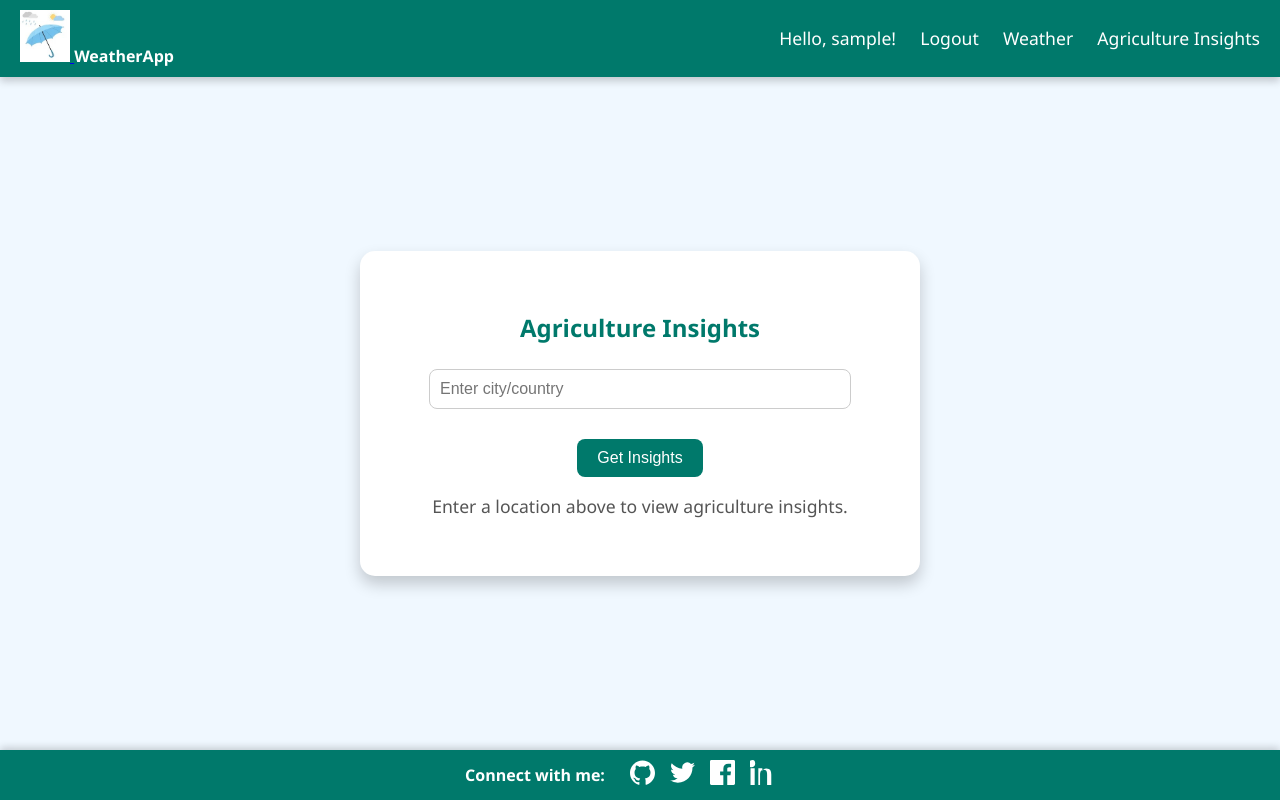
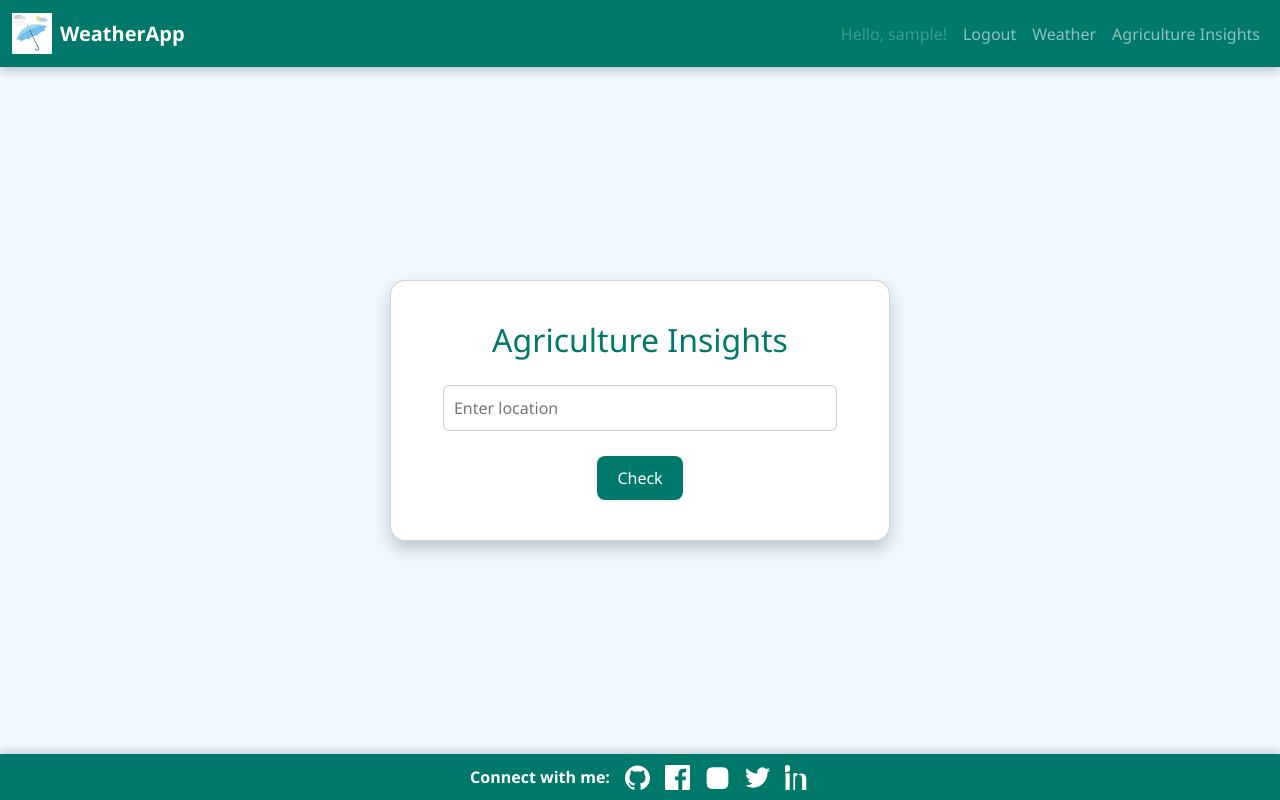
Before and after one commit to paulsangu7/weather-website, a Flask app: page /agriculture in a window 1280 px wide. Run offline with Flask 3, Linux system fonts and the light colour scheme; the visitor is signed in with stand-in values (Sample User, id 1).

Commit message:
Updated app.py file by fixing routes

```diff
--- a/app.py
+++ b/app.py
@@ -2,6 +2,8 @@ from flask import Flask, render_template, request, redirect, url_for, session
 from pymongo import MongoClient
 import os
 from dotenv import load_dotenv
+from functools import wraps
+
 from models.user import create_user, validate_user, find_user_by_email
 from utils.weather_api import get_weather
 from utils.agriculture_api import get_agriculture_data
@@ -16,6 +18,17 @@ db = client.weather_app
 users_collection = db.users
 
 # -----------------------------
+# Helper: Login Required Decorator
+# -----------------------------
+def login_required(f):
+    @wraps(f)
+    def decorated_function(*args, **kwargs):
+        if not session.get("email"):
+            return redirect(url_for("login"))
+        return f(*args, **kwargs)
+    return decorated_function
+
+# -----------------------------
 # Authentication Routes
 # -----------------------------
 @app.route("/signup", methods=["GET", "POST"])
@@ -25,15 +38,18 @@ def signup():
         email = request.form.get("email")
         password = request.form.get("password")
         confirm = request.form.get("confirm_password")
+
         if password != confirm:
             return render_template("signup.html", error="Passwords do not match")
         if len(password) < 6:
             return render_template("signup.html", error="Password too short")
         if find_user_by_email(email):
             return render_template("signup.html", error="Email already exists")
+
         create_user(username, email, password)
         return redirect(url_for("login"))
     return render_template("signup.html")
+
 
 @app.route("/login", methods=["GET", "POST"])
 def login():
@@ -49,6 +65,7 @@ def login():
             return render_template("login.html", error="Invalid credentials")
     return render_template("login.html")
 
+
 @app.route("/logout")
 def logout():
     session.clear()
@@ -58,9 +75,8 @@ def logout():
 # Dashboard
 # -----------------------------
 @app.route("/dashboard")
+@login_required
 def dashboard():
-    if not session.get("email"):
-        return redirect(url_for("login"))
     user = users_collection.find_one({"email": session["email"]})
     return render_template("dashboard.html", user=user)
 
@@ -69,6 +85,7 @@ def dashboard():
 # -----------------------------
 @app.route("/", methods=["GET", "POST"], endpoint="index")
 @app.route("/weather", methods=["GET", "POST"], endpoint="weather")
+@login_required
 def weather():
     weather_data = None
     city = None
@@ -81,20 +98,52 @@ def weather():
 # Agriculture Page
 # -----------------------------
 @app.route("/agriculture", methods=["GET", "POST"])
+@login_required
 def agriculture():
-    if not session.get("email"):
-        return redirect(url_for("login"))
     data = None
+    recommendation = None
+
     if request.method == "POST":
         location = request.form.get("location")
-        lat, lon = get_lat_lon(location)
-        if lat is None or lon is None:
-            data = {"error": "Could not find location"}
+        weather_data = get_weather(location)  # same weather API used by Weather page
+
+        if not weather_data:
+            data = {"error": "Could not retrieve weather for this location"}
         else:
-            data = get_agriculture_data(lat, lon)
-            data["location_name"] = location.title()
-    return render_template("agriculture.html", data=data)
+            data = weather_data
+            condition = weather_data.get("condition", "").lower()
+            temp = weather_data.get("temperature")
+            humidity = weather_data.get("humidity")
+            rain = weather_data.get("rain", 0)
 
+            # Detailed English recommendation
+            if "rain" in condition or rain > 2:
+                recommendation = (
+                    "The weather indicates rainfall. This is ideal for water-intensive crops "
+                    "like rice, leafy vegetables, and maize. Ensure proper drainage to prevent waterlogging."
+                )
+            elif temp and temp > 30:
+                recommendation = (
+                    f"The temperature is high ({temp}°C). Plant drought-resistant crops such as cassava, millet, "
+                    "or sorghum. Mulching is recommended to retain soil moisture."
+                )
+            elif temp and temp < 18:
+                recommendation = (
+                    f"Cool temperatures ({temp}°C) are observed. Consider planting crops tolerant to cold "
+                    "such as potatoes, carrots, and leafy greens. Protect seedlings from frost if necessary."
+                )
+            else:
+                recommendation = (
+                    f"The weather is moderate ({temp}°C, Humidity: {humidity}%). You can safely plant "
+                    "common crops like maize, beans, cowpeas, or vegetables. Ensure regular monitoring of soil moisture."
+                )
+
+    return render_template("agriculture.html", data=data, recommendation=recommendation)
+
+
+# -----------------------------
+# Health Check (No login required)
+# -----------------------------
 @app.route("/health")
 def health_check():
     return "OK", 200
--- a/templates/agriculture.html
+++ b/templates/agriculture.html
@@ -1,28 +1,28 @@
 {% extends "base.html" %}
-
 {% block title %}Agriculture Insights{% endblock %}
-
 {% block content %}
 <div class="card">
   <h2>Agriculture Insights</h2>
-  <form action="{{ url_for('agriculture') }}" method="post">
-    <input type="text" name="location" placeholder="Enter city/country" value="{{ data.location_name if data and data.location_name else '' }}" style="padding:10px; width:80%; border-radius:8px; border:1px solid #ccc; margin-bottom:15px;">
-    <br>
-    <button type="submit" class="btn">Get Insights</button>
+  <form method="POST">
+    <input type="text" name="location" placeholder="Enter location" required>
+    <button type="submit" class="btn">Check</button>
   </form>
 
   {% if data %}
     {% if data.error %}
       <p class="error">{{ data.error }}</p>
     {% else %}
-      <h5>Agriculture Insights for {{ data.location_name }}</h5>
-      <p>Average Temperature (last 7 days): <strong>{{ data.temperature_avg }} °C</strong></p>
-      <p>Total Rainfall (last 7 days): <strong>{{ data.precipitation_total }} mm</strong></p>
-      <p>Suggested Crops: <strong>{{ data.suggested_crops | join(", ") }}</strong></p>
-      <p style="margin-top:20px; font-size:0.9em; color:#777;">Press the logo to go back to Weather</p>
+      <h3>Weather in {{ data.city }}</h3>
+      <p><strong>Condition:</strong> {{ data.condition }}</p>
+      <p><strong>Temperature:</strong> {{ data.temperature }} °C</p>
+      <p><strong>Humidity:</strong> {{ data.humidity }}%</p>
+      {% if data.rain %}
+        <p><strong>Rain:</strong> {{ data.rain }} mm</p>
+      {% endif %}
+
+      <h3>Farming Recommendation</h3>
+      <p>{{ recommendation }}</p>
     {% endif %}
-  {% else %}
-    <p>Enter a location above to view agriculture insights.</p>
   {% endif %}
 </div>
 {% endblock %}
--- a/templates/base.html
+++ b/templates/base.html
@@ -4,6 +4,9 @@
   <meta charset="UTF-8">
   <meta name="viewport" content="width=device-width, initial-scale=1.0">
   <title>{% block title %}Weather & Agriculture App{% endblock %}</title>
+  <!-- Bootstrap CSS -->
+  <link href="https://cdn.jsdelivr.net/npm/bootstrap@5.3.2/dist/css/bootstrap.min.css" rel="stylesheet">
+
   <style>
     body {
       font-family: 'Segoe UI', Tahoma, Geneva, Verdana, sans-serif;
@@ -14,33 +17,13 @@
       display: flex;
       flex-direction: column;
     }
-
     .navbar {
-      background: #00796b;
-      color: #fff;
-      display: flex;
-      justify-content: space-between;
-      align-items: center;
-      padding: 10px 20px;
       box-shadow: 0 4px 8px rgba(0,0,0,0.2);
     }
-
-    .navbar .logo img {
-      width: 50px;
+    .navbar-brand img {
+      width: 40px;
+      margin-right: 8px;
     }
-
-    .navbar .links a, .navbar .links span {
-      color: #fff;
-      text-decoration: none;
-      margin-left: 20px;
-      font-size: 1.1em;
-      transition: color 0.2s ease;
-    }
-
-    .navbar .links a:hover {
-      color: #b2dfdb;
-    }
-
     .content {
       flex: 1;
       display: flex;
@@ -78,8 +55,28 @@
       margin-top:15px;
       transition: transform 0.2s, background 0.2s;
     }
-
-     /* Footer Styling */
+    .btn:hover { background:#004d40; transform: scale(1.05); }
+    input[type=text], input[type=email], input[type=password] {
+      width: 90%;
+      padding: 10px;
+      margin: 10px 0;
+      border-radius: 6px;
+      border: 1px solid #ccc;
+      font-size: 1em;
+    }
+    input[type=text]:focus, input[type=email]:focus, input[type=password]:focus {
+      outline: none;
+      border-color: #00796b;
+      box-shadow: 0 0 5px rgba(0,121,107,0.5);
+    }
+    .dashboard-greeting {
+      text-align: center;
+      font-weight: bold;
+      font-size: 1.8em;
+      color: #00796b;
+      margin-bottom: 25px;
+    }
+    .error { color: red; font-size: 1em; margin-top: 10px; }
     .footer {
       position: sticky;
       bottom: 0;
@@ -98,12 +94,7 @@
       flex-wrap: wrap;
       gap: 15px;
     }
-
-  .footer-content span {
-    margin-right: 10px;
-    font-weight: bold;
-  }
-
+    .footer-content span { font-weight: bold; }
     .social-icon {
       width: 25px;
       height: 25px;
@@ -111,74 +102,45 @@
       cursor: pointer;
       color: white;
     }
-
-  .social-icon:hover {
-    transform: scale(1.2);
-    opacity: 0.8;
-  }
-
-    .btn:hover {
-      background:#004d40;
-      transform: scale(1.05);
-    }
-
-    input[type=text], input[type=email], input[type=password] {
-      width: 90%;
-      padding: 10px;
-      margin: 10px 0;
-      border-radius: 6px;
-      border: 1px solid #ccc;
-      font-size: 1em;
-    }
-
-    input[type=text]:focus, input[type=email]:focus, input[type=password]:focus {
-      outline: none;
-      border-color: #00796b;
-      box-shadow: 0 0 5px rgba(0,121,107,0.5);
-    }
-
-    .dashboard-greeting {
-      text-align: center;
-      font-weight: bold;
-      font-size: 1.8em;
-      color: #00796b;
-      margin-bottom: 25px;
-    }
-
-    .error { color: red; font-size: 1em; margin-top: 10px; }
-
-    @media (max-width: 600px) {
-      .card { padding: 30px 20px; }
-      .navbar .links a, .navbar .links span { margin-left: 10px; font-size: 1em; }
-    }
+    .social-icon:hover { transform: scale(1.2); opacity: 0.8; }
   </style>
 </head>
 <body>
-  <!-- Navbar -->
-  <div class="navbar">
-    <div class="logo">
-      <a href="{{ url_for('index') }}">
+  <!-- Bootstrap Navbar -->
+  <nav class="navbar navbar-expand-lg navbar-dark" style="background:#00796b;">
+    <div class="container-fluid">
+      <a class="navbar-brand d-flex align-items-center" href="{{ url_for('index') }}">
         <img src="{{ url_for('static', filename='image.jpg') }}" alt="Logo">
+        <strong>WeatherApp</strong>
       </a>
-      <span style="font-weight: 700; text-align: center; padding-bottom: 8px;">WeatherApp</span>
-    </div>
-    <div class="links">
+      <button class="navbar-toggler" type="button" data-bs-toggle="collapse" data-bs-target="#navbarNav"
+        aria-controls="navbarNav" aria-expanded="false" aria-label="Toggle navigation">
+        <span class="navbar-toggler-icon"></span>
+      </button>
+
+      <div class="collapse navbar-collapse justify-content-end" id="navbarNav">
+        <ul class="navbar-nav">
           {% if session.get('user') %}
-        <span>Hello, {{ session['user'].split()[0] }}!</span>
-        <a href="{{ url_for('logout') }}">Logout</a>
+            <li class="nav-item">
+              <span class="nav-link disabled">Hello, {{ session['user'].split()[0] }}!</span>
+            </li>
+            <li class="nav-item"><a class="nav-link" href="{{ url_for('logout') }}">Logout</a></li>
           {% else %}
-        <a href="{{ url_for('login') }}">Login</a>
-        <a href="{{ url_for('signup') }}">Signup</a>
+            <li class="nav-item"><a class="nav-link" href="{{ url_for('login') }}">Login</a></li>
+            <li class="nav-item"><a class="nav-link" href="{{ url_for('signup') }}">Signup</a></li>
           {% endif %}
-      <a href="{{ url_for('index') }}">Weather</a>
-      <a href="{{ url_for('agriculture') }}">Agriculture Insights</a>
+          <li class="nav-item"><a class="nav-link" href="{{ url_for('index') }}">Weather</a></li>
+          <li class="nav-item"><a class="nav-link" href="{{ url_for('agriculture') }}">Agriculture Insights</a></li>
+        </ul>
       </div>
     </div>
+  </nav>
 
   <!-- Main content -->
   <div class="content">
     {% block content %}{% endblock %}
   </div>
+
   <!-- Sticky Footer -->
     <!-- Sticky Footer -->
   <footer class="footer">
```
Also changed, not shown: other parts of templates/base.html (+47 -25 lines). Lines whose indentation alone changed are shown as unchanged.
